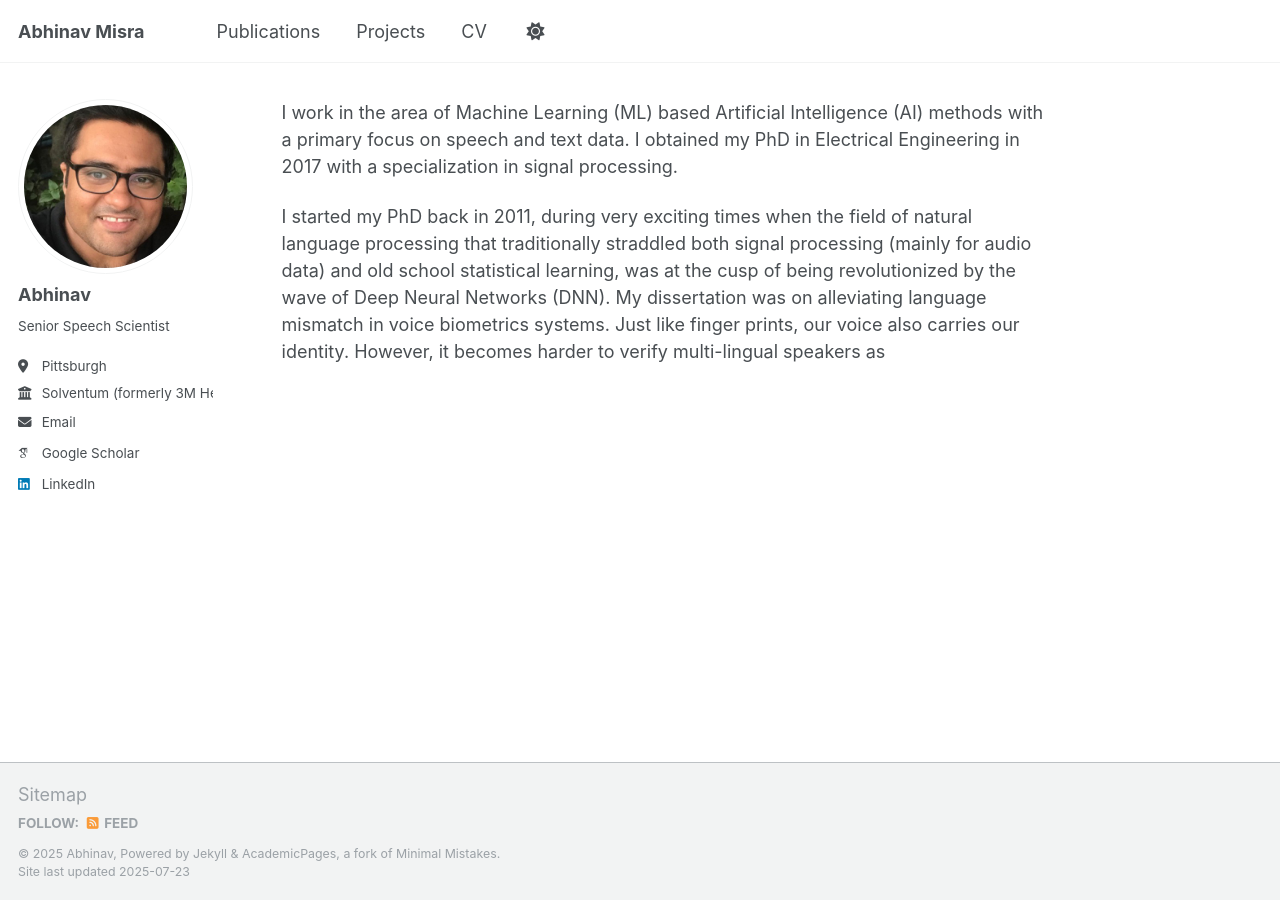
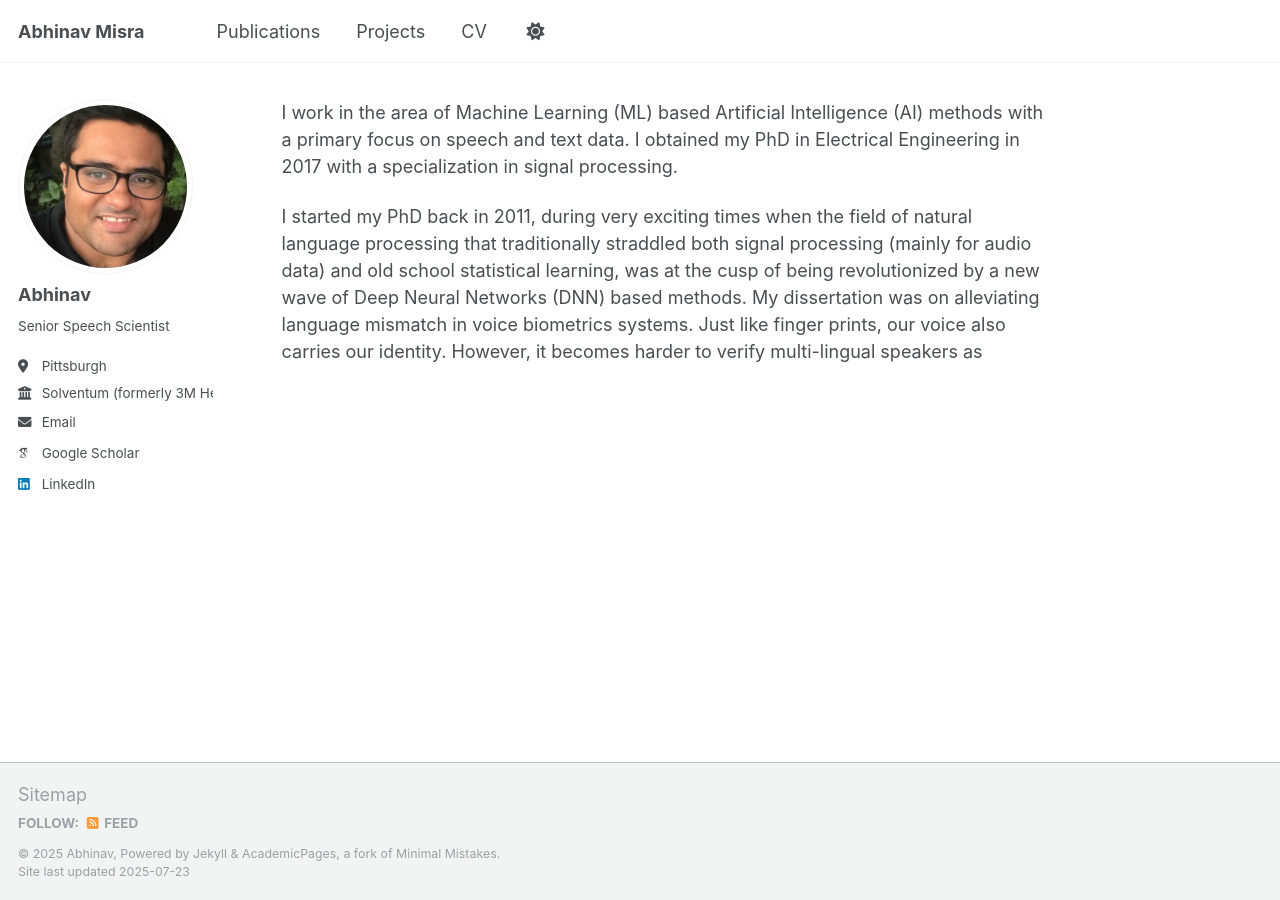
Before and after one commit to amisra001/amisra001.github.io, a Jekyll site: the page built from _pages/about.md, in a window 1280 px wide. Built offline with Jekyll 4.4.1, drawn with Linux system fonts in a browser that asks for light colours; some web fonts are replaced; a script that is not in the unit is left out.

Commit message:
Updating about page

```diff
--- a/_pages/about.md
+++ b/_pages/about.md
@@ -9,4 +9,4 @@
 
 I work in the area of Machine Learning (ML) based Artificial Intelligence (AI) methods with a primary focus on speech and text data. I obtained my PhD in Electrical Engineering in 2017 with a specialization in signal processing.
 
-I started my PhD back in 2011, during very exciting times when the field of natural language processing that traditionally straddled both signal processing (mainly for audio data) and old school statistical learning, was at the cusp of being revolutionized by the wave of Deep Neural Networks (DNN). My dissertation was on alleviating language mismatch in voice biometrics systems. Just like finger prints, our voice also carries our identity. However, it becomes harder to verify multi-lingual speakers as
+I started my PhD back in 2011, during very exciting times when the field of natural language processing that traditionally straddled both signal processing (mainly for audio data) and old school statistical learning, was at the cusp of being revolutionized by a new wave of Deep Neural Networks (DNN) based methods. My dissertation was on alleviating language mismatch in voice biometrics systems. Just like finger prints, our voice also carries our identity. However, it becomes harder to verify multi-lingual speakers as
```
